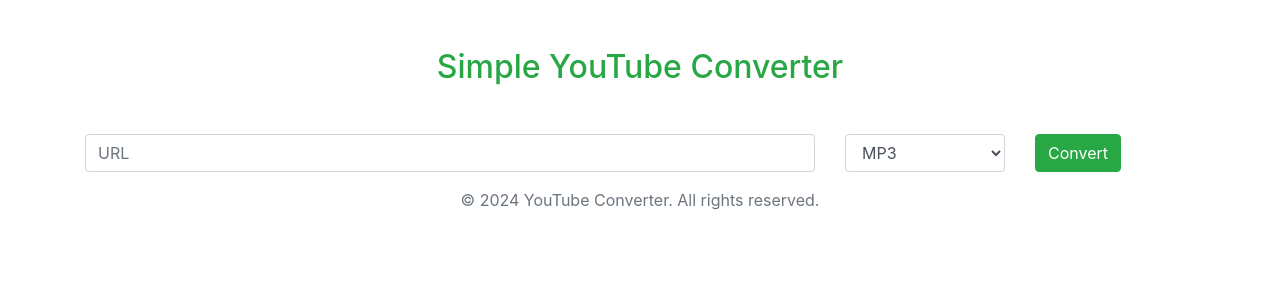
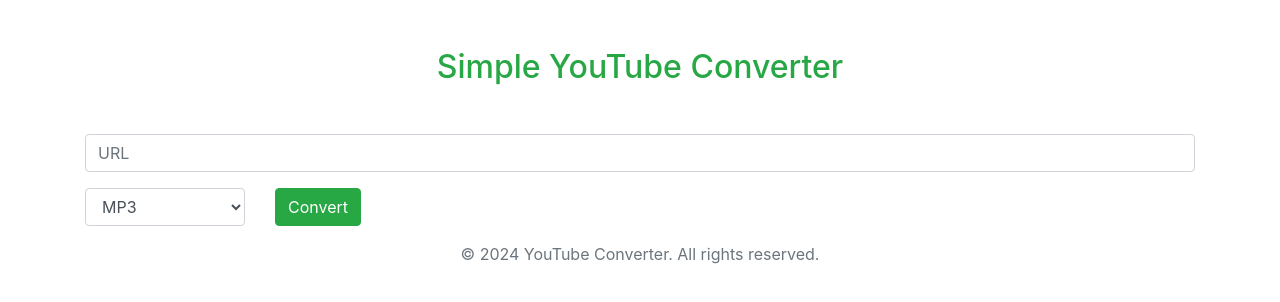
Before and after one commit to yigitsktas/ytConvert, a plain HTML site: page index.html in a window 1280 px wide. Drawn offline with nearby package versions, Linux system fonts and the light colour scheme.

Commit message:
index changed

```diff
--- a/index.html
+++ b/index.html
@@ -15,7 +15,7 @@
       <h2 class="mt-5 text-success text-center">Simple YouTube Converter</h2>
       <form action="/convert" method="post">
         <div class="row mt-5">
-          <div class="col col-8">
+          <div class="col col-xl-12 col-12">
             <div class="form-group">
               <input
                 type="text"
@@ -27,7 +27,7 @@
               />
             </div>
           </div>
-          <div class="col col-2">
+          <div class="col col-xl-2 col-12">
             <div class="form-group">
               <select id="format" name="format" class="form-control">
                 <option value="mp3">MP3</option>
@@ -35,7 +35,7 @@
               </select>
             </div>
           </div>
-          <div class="col col-2">
+          <div class="col col-xl-2 col-12">
               <button type="submit" class="btn btn-success text-center">
                 Convert
               </button>
```
